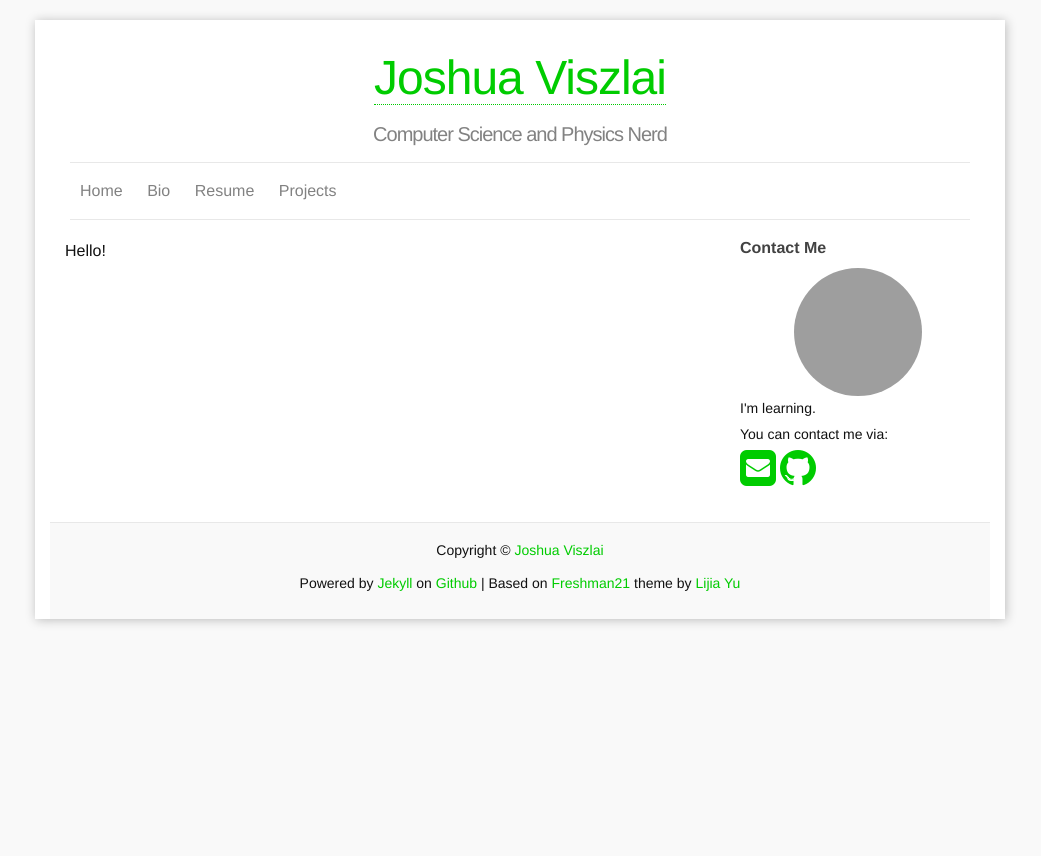
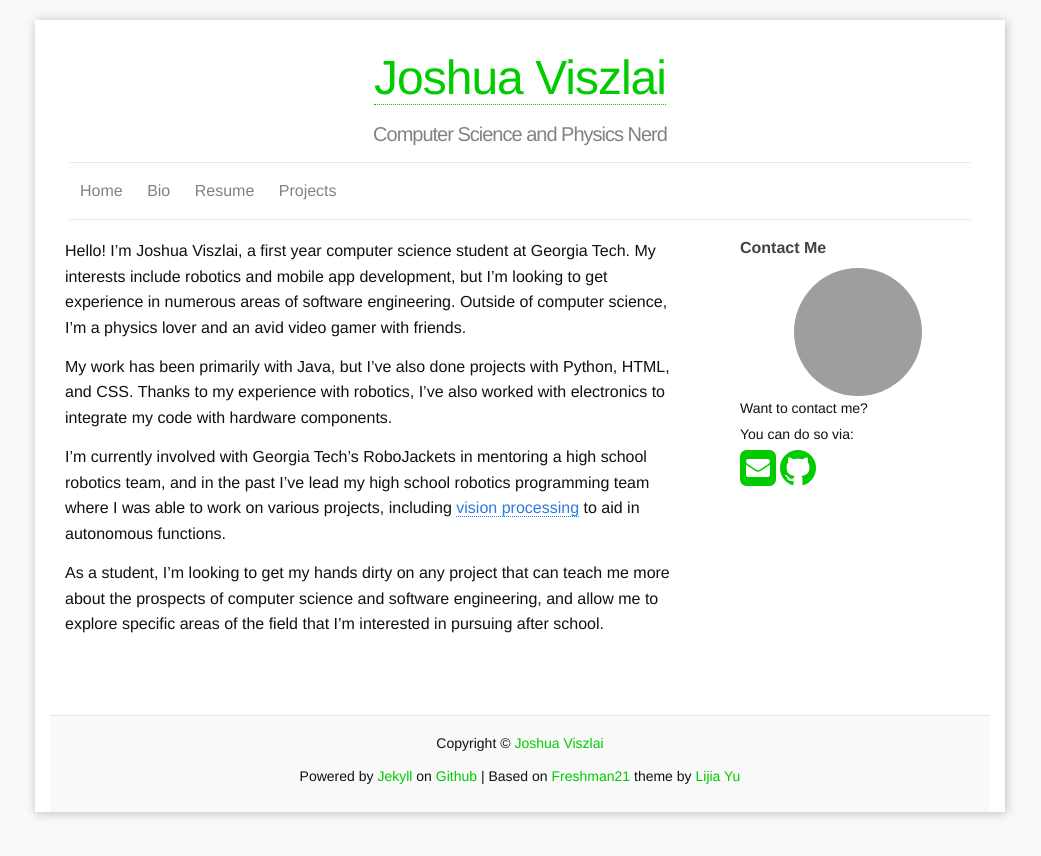
Before and after one commit to jviszlai/jviszlai.github.io, a Jekyll site: the page built from b_bio.md, in a window 1280 px wide. Shown: the top 856 px of the page, without its empty margins (120-1161 px from the left). Built offline with Jekyll 4.4.1, drawn with Linux system fonts in a browser that asks for light colours; grey boxes are pictures that could not be loaded.

Commit message:
added content for bio page

```diff
--- a/_config.yml
+++ b/_config.yml
@@ -3,8 +3,6 @@ title: Joshua Viszlai
 tagline: Computer Science and Physics Nerd
 author: Joshua Viszlai
 email: viszlai@gatech.edu
-description: "I'm a first year Computer Science and Physics student at Georgia Tech!" # You can edit this line in _config.yml. It will appear in your document head meta and in your feed.xml site description
-keywords: ""
 baseurl: "" # the subpath of your site, e.g. /blog/
 permalink: ":title"
 url: "http://jviszlai.github.io" # the base hostname & protocol for your site
@@ -15,7 +13,7 @@ github_username:  jviszlai
 resumeImage: "/downloads/ResumeImage.jpg"
 resumePDF: "/downloads/Resume.pdf"
 favicon: "/images/favicon2.ico"
-contactme: I'm learning. # these are shown on aboutme-sidebar.
+contactme: Want to contact me?  # these are shown on aboutme-sidebar.
 contactme_photo: https://i.imgur.com/Mdc4szJl.jpg # your photo.
 google_analytics_key: UA-85093921-1 # put YOUR key here to enable tracking! (blank to disable)
 fontAwesome: "/font-awesome-4.6.3/css/font-awesome.min.css"
--- a/_includes/Contactme.html
+++ b/_includes/Contactme.html
@@ -6,7 +6,7 @@
 
   {% if site.ShowContactInfo == "True" %}
 
-  You can contact me via:
+  You can do so via:
   <br />
 
   {% if site.email != empty %}
--- a/_sass/_base.scss
+++ b/_sass/_base.scss
@@ -142,7 +142,7 @@ a {
   text-decoration: none;
 
   &:visited {
-    color: darken($brand-top-color, 25%);
+    color: $brand-top-color;
   }
 
   &:hover {
--- a/b_bio.md
+++ b/b_bio.md
@@ -4,4 +4,10 @@ title: Bio
 permalink: /bio/
 ---
 
-Hello!
+Hello! I'm Joshua Viszlai, a first year computer science student at Georgia Tech. My interests include robotics and mobile app development, but I'm looking to get experience in numerous areas of software engineering. Outside of computer science, I'm a physics lover and an avid video gamer with friends.
+
+My work has been primarily with Java, but I've also done projects with Python, HTML, and CSS. Thanks to my experience with robotics, I've also worked with electronics to integrate my code with hardware components.
+
+I'm currently involved with Georgia Tech's RoboJackets in mentoring a high school robotics team, and in the past I've lead my high school robotics programming team where I was able to work on various projects, including [vision processing](/Automated-Vision-Processing) to aid in autonomous functions.
+
+As a student, I'm looking to get my hands dirty on any project that can teach me more about the prospects of computer science and software engineering, and allow me to explore specific areas of the field that I'm interested in pursuing after school.
```
Also changed, not shown: _posts/2016-10-02-HackPack.md (renamed from _posts/2016-10-03-HackPack.md), 7 other files.
